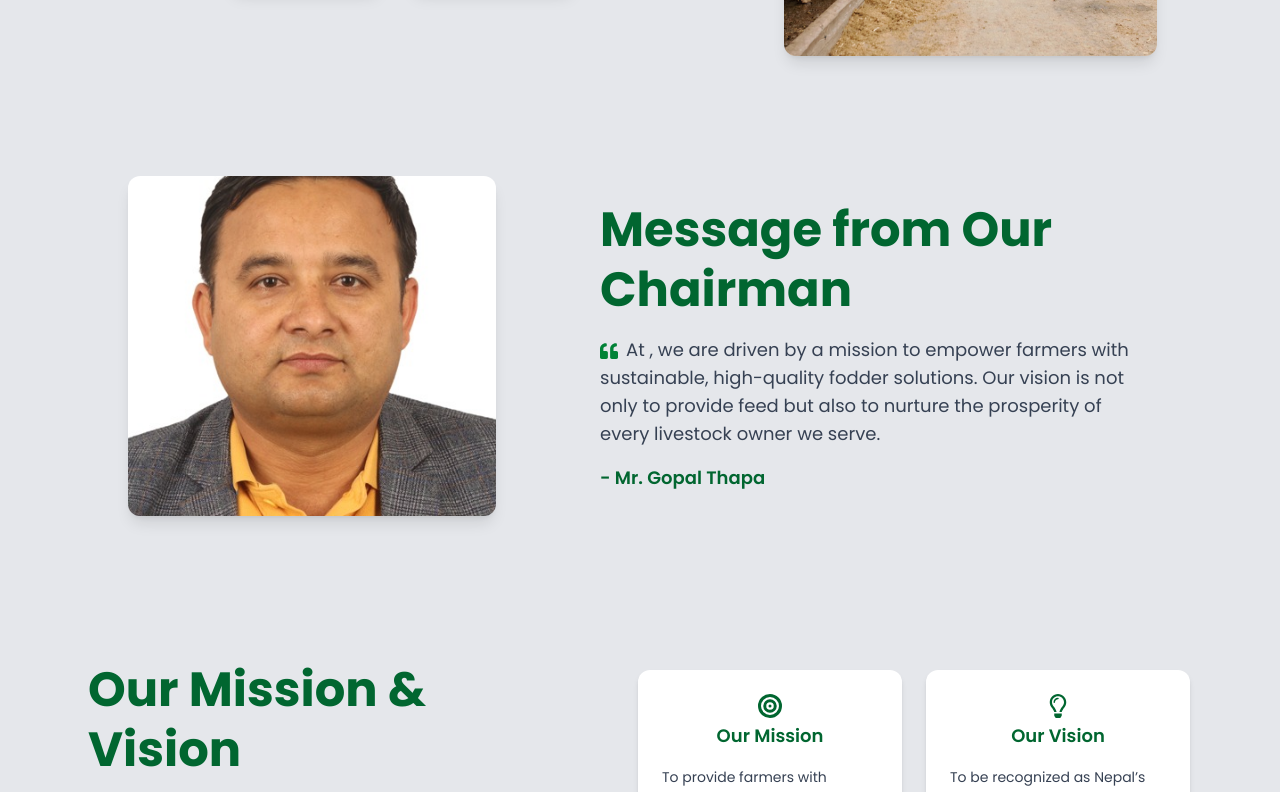
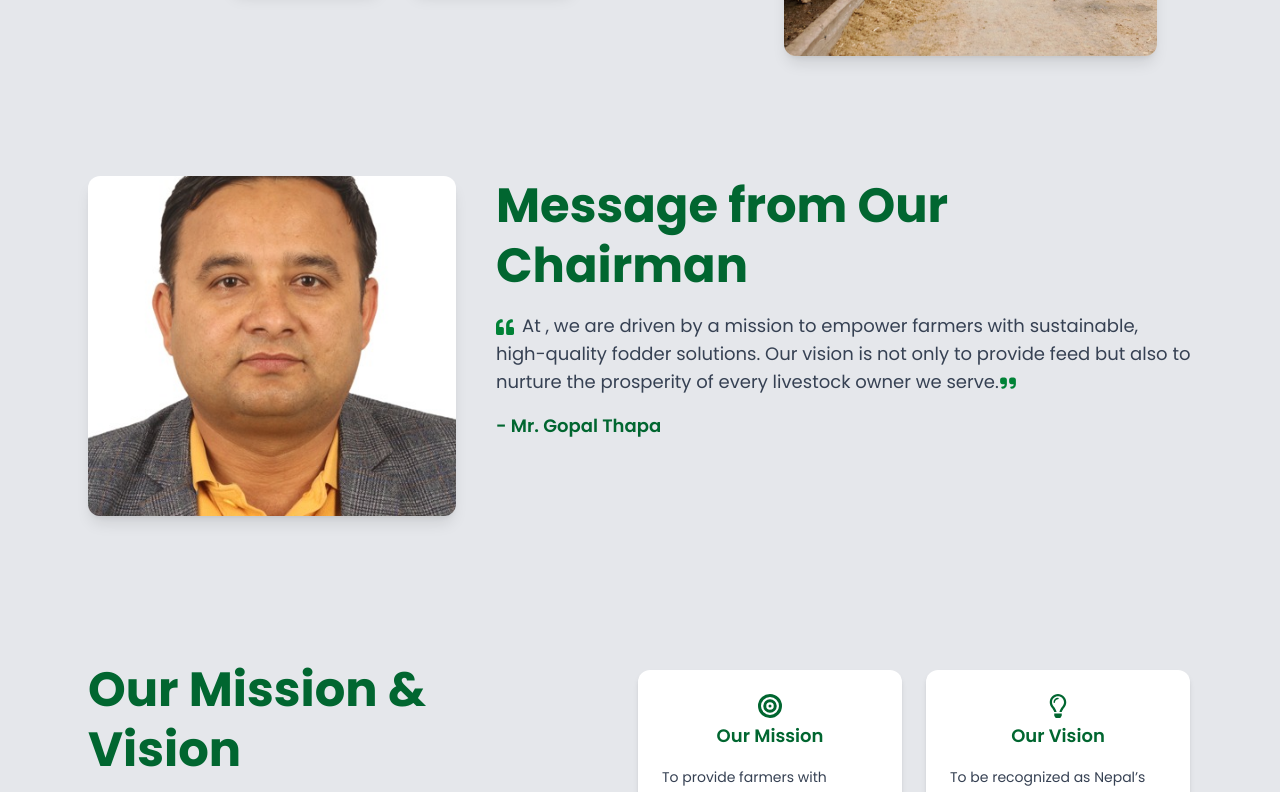
Before and after one commit to sunflowerIU/agriculture-project, a Next.js app: page / in a window 1280 px wide. Shown: the part 920-1712 px from the top of the page. Built offline with nearby package versions, Linux system fonts and the light colour scheme; no server answers.

Commit message:
few anims

```diff
--- a/app/_components/AboutContent.js
+++ b/app/_components/AboutContent.js
@@ -164,7 +164,7 @@ function AboutContent() {
       <Testimonials />
 
       {/* Careers Section */}
-      <section className="mx-auto max-w-4xl px-4 py-8 text-center">
+      {/* <section className="mx-auto max-w-4xl px-4 py-8 text-center">
         <h2 className="mb-4 text-xl font-bold text-green-900 sm:text-2xl lg:text-3xl">
           Join Our Team
         </h2>
@@ -177,7 +177,7 @@ function AboutContent() {
         <div className="flex justify-center">
           <Button href="/career">Explore Careers</Button>
         </div>
-      </section>
+      </section> */}
 
       <ContactFooter />
     </div>
--- a/app/_components/HomeContents.js
+++ b/app/_components/HomeContents.js
@@ -11,7 +11,8 @@ import img1 from "@/public/silage-section2.jpg";
 import img2 from "@/public/gallery/products/img2.jpg";
 import img3 from "@/public/gallery/products/img3.jpg";
 import chairmanImg from "@/public/team/gopal.jpg";
-import { FaBullseye } from "react-icons/fa6";
+import { FaBullseye, FaQuoteRight } from "react-icons/fa6";
+import ScrollRevealLeftRight from "./ScrollRevealLeftRight";
 
 const images = [img1, img2, img3];
 
@@ -30,7 +31,7 @@ export default function HomeContent() {
       {/* Hero with carousel */}
       <section className="relative mx-auto flex max-w-6xl px-1 py-6 text-xs sm:gap-4 sm:px-4 sm:py-8 sm:text-sm lg:py-10 lg:text-lg">
         {/* Left side - text */}
-        <div className="mx-auto flex max-w-1/3 flex-col justify-center px-2 text-center sm:max-w-[300px] md:max-w-[400px] lg:max-w-1/2 lg:text-left">
+        <ScrollRevealLeftRight className="mx-auto flex max-w-1/3 flex-col justify-center px-2 text-center sm:max-w-[300px] md:max-w-[400px] lg:max-w-1/2 lg:text-left">
           <h1 className="text-primary text-base leading-tight font-bold sm:text-3xl lg:text-5xl">
             Welcome to {process.env.NEXT_PUBLIC_COMPANY_NAME}
           </h1>
@@ -44,7 +45,7 @@ export default function HomeContent() {
               View Gallery
             </Button>
           </div>
-        </div>
+        </ScrollRevealLeftRight>
 
         {/* Right side - carousel */}
         <div className="h-sm relative mx-auto w-3/5 overflow-hidden rounded-xl shadow-lg sm:min-h-[280px] sm:w-xs md:min-h-[340px] md:w-md lg:w-1/3">
@@ -53,7 +54,7 @@ export default function HomeContent() {
               key={index}
               className="absolute inset-0"
               animate={{ opacity: index === current ? 1 : 0 }}
-              transition={{ duration: 1 }}
+              transition={{ duration: 0.5 }}
             >
               <Image
                 placeholder="blur"
@@ -69,9 +70,12 @@ export default function HomeContent() {
       </section>
 
       {/* CEO Message */}
-      <section className="relative mx-auto flex max-w-6xl flex-row-reverse gap-6 px-4 py-6 text-xs sm:px-6 sm:py-8 sm:text-sm lg:py-10 lg:text-lg">
+      <section className="relative mx-auto flex max-w-6xl flex-row-reverse gap-10 px-4 py-6 text-xs sm:px-6 sm:py-8 sm:text-sm lg:py-10 lg:text-lg">
         {/* Left side - text */}
-        <div className="mx-auto flex max-w-1/2 flex-col justify-center text-left sm:max-w-[300px] md:max-w-[400px] lg:max-w-1/2">
+        <ScrollRevealLeftRight
+          direction="right"
+          className="mx-auto flex max-w-1/2 flex-col justify-center text-left sm:max-w-[300px] md:max-w-[400px] lg:max-w-1/2"
+        >
           <h1 className="text-primary text-base leading-tight font-bold sm:text-3xl lg:text-5xl">
             Message from Our Chairman
           </h1>
@@ -81,14 +85,18 @@ export default function HomeContent() {
             mission to empower farmers with sustainable, high-quality fodder
             solutions. Our vision is not only to provide feed but also to
             nurture the prosperity of every livestock owner we serve.
+            <FaQuoteRight className="mr-2 inline text-green-700" />
           </p>
           <p className="mt-4 font-semibold text-green-800">
             &#x2D; Mr. Gopal Thapa
           </p>
-        </div>
+        </ScrollRevealLeftRight>
 
         {/* Right side - photo */}
-        <div className="relative mx-auto min-h-[200px] w-1/2 overflow-hidden rounded-xl shadow-lg sm:min-h-[280px] sm:w-xs md:min-h-[340px] md:w-md lg:w-1/3">
+        <ScrollRevealLeftRight
+          direction="left"
+          className="relative mx-auto min-h-[200px] min-w-1/3 overflow-hidden rounded-xl shadow-lg sm:min-h-[280px] sm:w-xs md:min-h-[340px] md:w-md lg:w-1/3"
+        >
           <Image
             src={chairmanImg}
             alt="CEO"
@@ -97,13 +105,13 @@ export default function HomeContent() {
             placeholder="blur"
             priority
           />
-        </div>
+        </ScrollRevealLeftRight>
       </section>
 
       {/* Mission & Vision */}
       <section className="relative mx-auto flex max-w-6xl flex-col gap-6 px-4 py-10 text-xs sm:px-6 sm:py-12 sm:text-sm lg:flex-row lg:items-center lg:gap-12 lg:py-16 lg:text-lg">
         {/* Left side - text */}
-        <div className="mx-auto flex w-full max-w-[500px] flex-col justify-center text-center lg:mx-0 lg:w-1/2 lg:text-left">
+        <ScrollRevealLeftRight className="mx-auto flex w-full max-w-[500px] flex-col justify-center text-center lg:mx-0 lg:w-1/2 lg:text-left">
           <h1 className="text-primary mb-4 text-base leading-tight font-bold sm:text-3xl lg:text-5xl">
             Our Mission & Vision
           </h1>
@@ -113,9 +121,9 @@ export default function HomeContent() {
             mission and vision drive us to set new standards in Nepal’s
             agricultural sector.
           </p>
-        </div>
+        </ScrollRevealLeftRight>
         {/* Right side - cards */}
-        <div className="mx-auto flex w-full max-w-2xl flex-col gap-6 sm:flex-row lg:w-1/2">
+        <ScrollRevealLeftRight className="mx-auto flex w-full max-w-2xl flex-col gap-6 sm:flex-row lg:w-1/2">
           <div className="flex-1 rounded-xl bg-white p-6 shadow-md">
             <h3 className="mb-4 flex flex-col items-center text-lg font-semibold text-green-800">
               <FaBullseye className="mb-1 text-2xl" />
@@ -138,7 +146,7 @@ export default function HomeContent() {
               customer satisfaction across the agricultural sector.
             </p>
           </div>
-        </div>
+        </ScrollRevealLeftRight>
       </section>
     </div>
   );
--- /dev/null
+++ b/app/_components/ScrollRevealLeftRight.js
@@ -0,0 +1,31 @@
+"use client";
+import { motion } from "framer-motion";
+
+function ScrollRevealLeftRight({ direction = "left", children, className }) {
+  if (direction === "left") {
+    return (
+      <motion.div
+        className={className}
+        initial={{ opacity: 0, x: -50 }}
+        whileInView={{ opacity: 1, x: 0 }}
+        viewport={{ once: true }}
+        transition={{ duration: 1.5 }}
+      >
+        {children}
+      </motion.div>
+    );
+  } else {
+    return (
+      <motion.div
+        initial={{ opacity: 0, x: 150 }}
+        whileInView={{ opacity: 1, x: 0 }}
+        viewport={{ once: true }}
+        transition={{ duration: 1.5 }}
+      >
+        {children}
+      </motion.div>
+    );
+  }
+}
+
+export default ScrollRevealLeftRight;
--- a/app/_components/TeamSection.js
+++ b/app/_components/TeamSection.js
@@ -2,6 +2,7 @@
 
 import { motion } from "framer-motion";
 import Image from "next/image";
+import ScrollRevealLeftRight from "./ScrollRevealLeftRight";
 
 function MemberSection({ heading, memberList }) {
   return (
@@ -10,7 +11,7 @@ function MemberSection({ heading, memberList }) {
         <h2 className="mb-8 text-base font-bold text-green-900 sm:text-2xl lg:text-4xl">
           {heading}
         </h2>
-        <div className="grid gap-8 sm:grid-cols-2 md:grid-cols-3">
+        <ScrollRevealLeftRight className="grid gap-8 sm:grid-cols-2 md:grid-cols-3">
           {memberList.map((member) => (
             <motion.div
               key={member.id}
@@ -38,7 +39,7 @@ function MemberSection({ heading, memberList }) {
               {member.phone && <p>{member.phone}</p>}
             </motion.div>
           ))}
-        </div>
+        </ScrollRevealLeftRight>
       </div>
     </section>
   );
--- a/app/_components/Testimonials.js
+++ b/app/_components/Testimonials.js
@@ -2,6 +2,7 @@
 import { motion } from "framer-motion";
 import Image from "next/image";
 import { FaQuoteLeft } from "react-icons/fa6";
+import ScrollRevealLeftRight from "./ScrollRevealLeftRight";
 
 const testimonialsList = [
   {
@@ -48,7 +49,7 @@ function Testimonials() {
         <h2 className="mb-8 text-base font-bold text-green-900 sm:text-2xl lg:text-4xl">
           What Our Clients Say
         </h2>
-        <div className="grid gap-6 md:grid-cols-2 lg:grid-cols-3">
+        <ScrollRevealLeftRight className="grid gap-6 md:grid-cols-2 lg:grid-cols-3">
           {testimonialsList.map((testimonial) => (
             <motion.div
               key={testimonial.id}
@@ -78,7 +79,7 @@ function Testimonials() {
               </div>
             </motion.div>
           ))}
-        </div>
+        </ScrollRevealLeftRight>
       </div>
     </section>
   );
```
